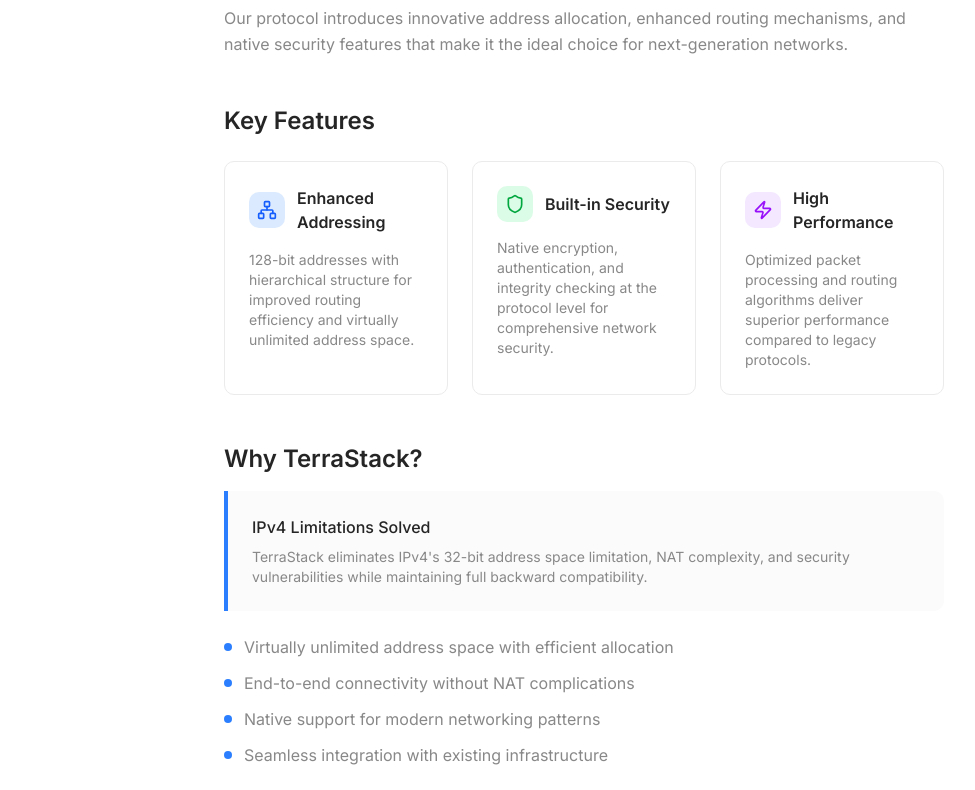
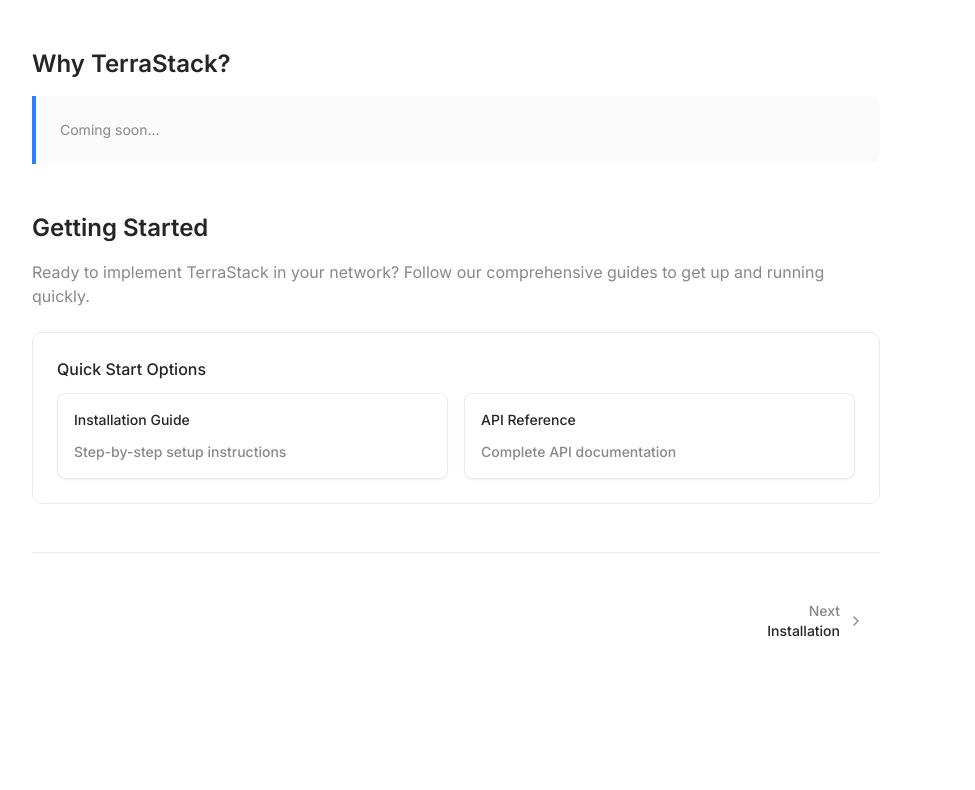
Before and after one commit to Terra-Magma/TerraStack-docs, a Next.js app: page / in a window 1280 px wide. Shown: the part 610-1400 px from the top of the page, without its empty margins (56-1031 px from the left). After the commit the page ends 1299 px from the top, so only its background shows below. Built offline with nearby package versions, Linux system fonts and the light colour scheme.

Commit message:
placeholder pages and coming soons

```diff
--- /dev/null
+++ b/src/app/api/page.tsx
@@ -0,0 +1,7 @@
+export default function Page() {
+  return (
+    <div>
+      <h1 className="text-4xl font-bold text-foreground m-4">Coming soon...</h1>
+    </div>
+  );
+}
--- a/src/app/component-testing/page.tsx
+++ b/src/app/component-testing/page.tsx
@@ -1,4 +1,3 @@
-import NotFound from '@/app/404/page';
 import { Button } from '@/components/ui/button';
 import {
   Breadcrumb,
@@ -20,7 +19,8 @@ import {
 export default function ComponentTesting() {
   const env = process.env.NODE_ENV;
   if (env !== 'development') {
-    return <NotFound />;
+    window.location.href = '/404';
+    return null;
   }
 
   return (
--- /dev/null
+++ b/src/app/docs/page.tsx
@@ -0,0 +1,7 @@
+export default function Page() {
+  return (
+    <div>
+      <h1 className="text-4xl font-bold text-foreground m-4">Coming soon...</h1>
+    </div>
+  );
+}
--- /dev/null
+++ b/src/app/examples/page.tsx
@@ -0,0 +1,7 @@
+export default function Page() {
+  return (
+    <div>
+      <h1 className="text-4xl font-bold text-foreground m-4">Coming soon...</h1>
+    </div>
+  );
+}
--- a/src/app/layout.tsx
+++ b/src/app/layout.tsx
@@ -26,7 +26,7 @@ export default function RootLayout({ children }: { children: React.ReactNode })
           <div className="min-h-screen bg-background">
             <Header />
             <div className="flex">
-              <main className="flex-1 lg:pl-64">{children}</main>
+              <main className="flex-1 w-max">{children}</main>
             </div>
           </div>
         </ThemeProvider>
--- a/src/app/404/page.tsx
+++ b/src/app/not-found.tsx
@@ -7,7 +7,7 @@ export default function NotFound() {
         <h1 className="text-6xl font-bold text-foreground mb-4">404</h1>
         <p className="text-xl text-muted-foreground mb-8">Page Not Found</p>
         <Link
-          href="/"
+          href="/public"
           className="inline-block px-6 py-3 bg-primary text-primary-foreground rounded-md hover:bg-primary/90 transition"
         >
           Go to Homepage
--- /dev/null
+++ b/src/app/packages/page.tsx
@@ -0,0 +1,7 @@
+export default function Page() {
+  return (
+    <div>
+      <h1 className="text-4xl font-bold text-foreground m-4">Coming soon...</h1>
+    </div>
+  );
+}
--- a/src/app/page.tsx
+++ b/src/app/page.tsx
@@ -3,7 +3,7 @@ import { TableOfContents } from '@/components/layout/table-of-contents';
 import { PageNavigation } from '@/components/layout/page-navigation';
 import { Badge } from '@/components/ui/badge';
 import { Button } from '@/components/ui/button';
-import { ArrowRight, Network, Shield, Zap } from 'lucide-react';
+import { ArrowRight } from 'lucide-react';
 
 const tableOfContents = [
   { id: 'overview', title: 'Overview', level: 2 },
@@ -14,7 +14,7 @@ const tableOfContents = [
 
 export default function Home() {
   return (
-    <div className="flex">
+    <div className="flex justify-center">
       <div className="flex-1 px-6 py-8 max-w-4xl">
         <Breadcrumbs
           items={[
@@ -41,10 +41,7 @@ export default function Home() {
 
           <h1 className="text-4xl font-bold text-foreground mb-4">Welcome to TerraStack</h1>
 
-          <p className="text-xl text-muted-foreground mb-8 leading-relaxed">
-            The next-generation IPv4 replacement designed for modern internet infrastructure. TerraStack provides
-            enhanced security, improved performance, and seamless scalability for the connected world.
-          </p>
+          <p className="text-xl text-muted-foreground mb-8 leading-relaxed">Description coming soon...</p>
 
           <div className="flex flex-col sm:flex-row gap-4 mb-12">
             <Button
@@ -67,15 +64,7 @@ export default function Home() {
             className="mb-12"
           >
             <h2 className="text-2xl font-semibold mb-4">Overview</h2>
-            <p className="text-muted-foreground mb-4 leading-relaxed">
-              TerraStack is a revolutionary networking protocol that addresses the limitations of IPv4 while maintaining
-              backward compatibility. Built from the ground up with modern security principles and designed for the era
-              of IoT, edge computing, and global connectivity.
-            </p>
-            <p className="text-muted-foreground leading-relaxed">
-              Our protocol introduces innovative address allocation, enhanced routing mechanisms, and native security
-              features that make it the ideal choice for next-generation networks.
-            </p>
+            <p className="text-muted-foreground mb-4 leading-relaxed">Coming soon...</p>
           </section>
 
           <section
@@ -83,46 +72,7 @@ export default function Home() {
             className="mb-12"
           >
             <h2 className="text-2xl font-semibold mb-6">Key Features</h2>
-            <div className="grid md:grid-cols-3 gap-6">
-              <div className="p-6 border rounded-lg bg-card hover:shadow-md transition-shadow">
-                <div className="flex items-center gap-3 mb-4">
-                  <div className="p-2 bg-blue-100 dark:bg-blue-900 rounded-lg">
-                    <Network className="h-5 w-5 text-blue-600 dark:text-blue-400" />
-                  </div>
-                  <h3 className="font-semibold">Enhanced Addressing</h3>
-                </div>
-                <p className="text-sm text-muted-foreground">
-                  128-bit addresses with hierarchical structure for improved routing efficiency and virtually unlimited
-                  address space.
-                </p>
-              </div>
-
-              <div className="p-6 border rounded-lg bg-card hover:shadow-md transition-shadow">
-                <div className="flex items-center gap-3 mb-4">
-                  <div className="p-2 bg-green-100 dark:bg-green-900 rounded-lg">
-                    <Shield className="h-5 w-5 text-green-600 dark:text-green-400" />
-                  </div>
-                  <h3 className="font-semibold">Built-in Security</h3>
-                </div>
-                <p className="text-sm text-muted-foreground">
-                  Native encryption, authentication, and integrity checking at the protocol level for comprehensive
-                  network security.
-                </p>
-              </div>
-
-              <div className="p-6 border rounded-lg bg-card hover:shadow-md transition-shadow">
-                <div className="flex items-center gap-3 mb-4">
-                  <div className="p-2 bg-purple-100 dark:bg-purple-900 rounded-lg">
-                    <Zap className="h-5 w-5 text-purple-600 dark:text-purple-400" />
-                  </div>
-                  <h3 className="font-semibold">High Performance</h3>
-                </div>
-                <p className="text-sm text-muted-foreground">
-                  Optimized packet processing and routing algorithms deliver superior performance compared to legacy
-                  protocols.
-                </p>
-              </div>
-            </div>
+            <div className="grid md:grid-cols-3 gap-6">Coming soon...</div>
           </section>
 
           <section
@@ -131,31 +81,8 @@ export default function Home() {
           >
             <h2 className="text-2xl font-semibold mb-4">Why TerraStack?</h2>
             <div className="bg-muted/50 border-l-4 border-blue-500 p-6 rounded-r-lg mb-6">
-              <h4 className="font-medium mb-2">IPv4 Limitations Solved</h4>
-              <p className="text-sm text-muted-foreground">
-                TerraStack eliminates IPv4&apos;s 32-bit address space limitation, NAT complexity, and security
-                vulnerabilities while maintaining full backward compatibility.
-              </p>
+              <p className="text-sm text-muted-foreground">Coming soon...</p>
             </div>
-
-            <ul className="space-y-3 text-muted-foreground">
-              <li className="flex items-start gap-3">
-                <div className="w-2 h-2 bg-blue-500 rounded-full mt-2 flex-shrink-0"></div>
-                <span>Virtually unlimited address space with efficient allocation</span>
-              </li>
-              <li className="flex items-start gap-3">
-                <div className="w-2 h-2 bg-blue-500 rounded-full mt-2 flex-shrink-0"></div>
-                <span>End-to-end connectivity without NAT complications</span>
-              </li>
-              <li className="flex items-start gap-3">
-                <div className="w-2 h-2 bg-blue-500 rounded-full mt-2 flex-shrink-0"></div>
-                <span>Native support for modern networking patterns</span>
-              </li>
-              <li className="flex items-start gap-3">
-                <div className="w-2 h-2 bg-blue-500 rounded-full mt-2 flex-shrink-0"></div>
-                <span>Seamless integration with existing infrastructure</span>
-              </li>
-            </ul>
           </section>
 
           <section
--- /dev/null
+++ b/src/app/products/page.tsx
@@ -0,0 +1,7 @@
+export default function Page() {
+  return (
+    <div>
+      <h1 className="text-4xl font-bold text-foreground m-4">Coming soon...</h1>
+    </div>
+  );
+}
--- /dev/null
+++ b/src/app/services/page.tsx
@@ -0,0 +1,7 @@
+export default function Page() {
+  return (
+    <div>
+      <h1 className="text-4xl font-bold text-foreground m-4">Coming soon...</h1>
+    </div>
+  );
+}
--- /dev/null
+++ b/src/app/support/page.tsx
@@ -0,0 +1,7 @@
+export default function Page() {
+  return (
+    <div>
+      <h1 className="text-4xl font-bold text-foreground m-4">Coming soon...</h1>
+    </div>
+  );
+}
--- a/src/components/layout/header.tsx
+++ b/src/components/layout/header.tsx
@@ -26,7 +26,7 @@ export function Header() {
             <span className="font-semibold text-lg">TerraStack</span>
           </Link>
 
-          <nav className="hidden md:flex items-center gap-6 text-sm">
+          <nav className="hidden lg:flex items-center gap-6 text-sm">
             <Link
               href="/packages"
               className="text-muted-foreground hover:text-foreground transition-colors"
@@ -79,7 +79,7 @@ export function Header() {
         </div>
 
         <div className="flex items-center gap-4">
-          <div className="hidden md:flex items-center gap-2 relative">
+          <div className="hidden lg:flex items-center gap-2 relative">
             <Search className="absolute left-3 h-4 w-4 text-muted-foreground" />
             <Input
               placeholder="Search documentation..."
@@ -92,7 +92,7 @@ export function Header() {
           <Button
             variant="ghost"
             size="icon"
-            className="md:hidden"
+            className="lg:hidden"
             onClick={() => setIsMenuOpen(!isMenuOpen)}
           >
             {isMenuOpen ? <X className="h-5 w-5" /> : <Menu className="h-5 w-5" />}
@@ -101,7 +101,7 @@ export function Header() {
       </div>
 
       {/* Mobile menu */}
-      <div className={cn('md:hidden border-t bg-background/95 backdrop-blur', isMenuOpen ? 'block' : 'hidden')}>
+      <div className={cn('lg:hidden border-t bg-background/95 backdrop-blur', isMenuOpen ? 'block' : 'hidden')}>
         <nav className="container px-6 py-4 space-y-4">
           <div className="relative">
             <Search className="absolute left-3 top-3 h-4 w-4 text-muted-foreground" />
```
